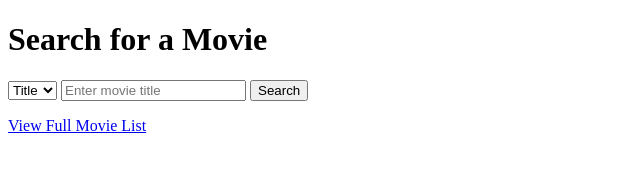
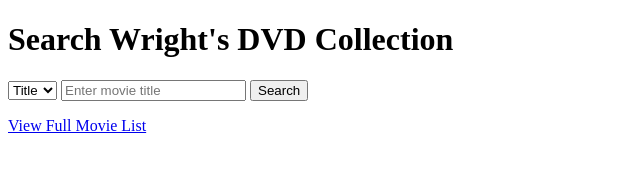
Before and after one commit to auwright/movie-directory, a plain HTML site: page index.html in a window 1280 px wide. Shown: the whole page, without its empty margins (0-640 px from the left). Drawn offline with Linux system fonts and the light colour scheme.

Commit message:
Update index.html

```diff
--- a/index.html
+++ b/index.html
@@ -5,7 +5,7 @@
   <title>Search Movies</title>
 </head>
 <body>
-  <h1>Search for a Movie</h1>
+  <h1>Search Wright's DVD Collection</h1>
 
   <select id="search-type">
     <option value="title">Title</option>
```
